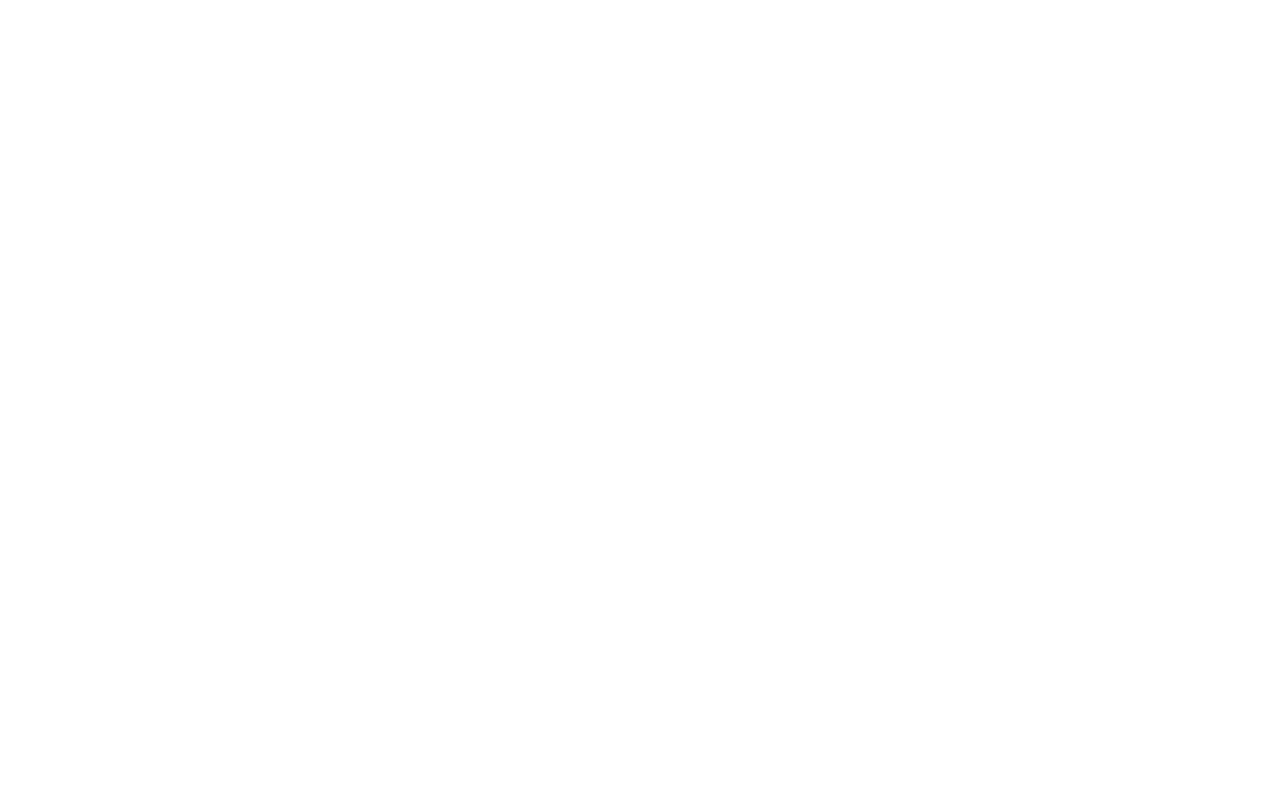
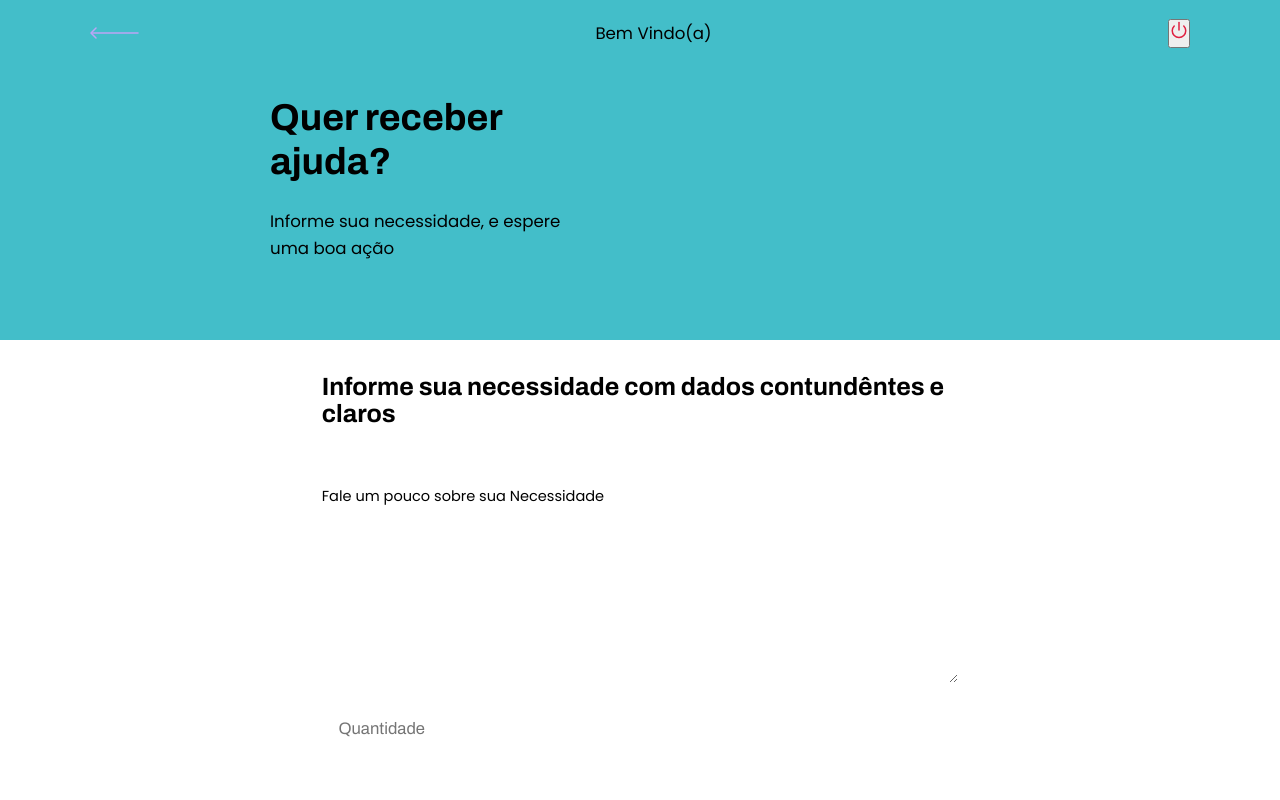
Before and after one commit to VitorBassDev/frontend_helpong, a React (Create React App) app: page /registroNecessidade in a window 1280 px wide. Shown: the top 800 px of the page. Built offline with nearby package versions, Linux system fonts and the light colour scheme.

Commit message:
Evolulução da feature - Renomeação de Rotas Evolução das rotas de necessidade - Listar Todas e Registrar

```diff
--- a/src/pages/Home/index.js
+++ b/src/pages/Home/index.js
@@ -40,7 +40,7 @@ export default function Home() {
               Ajudar
           </Link>
 
-          <Link to="/cadastraNecessidade" className="teach">
+          <Link to="/registroNecessidade" className="teach">
             <img src={teachIcon} alt="Ensinar"/>
               Pedir Ajuda
           </Link>
--- a/src/pages/Necessidade/cadastro.js
+++ b/src/pages/Necessidade/RegistroNecessidade.js
@@ -1,5 +1,6 @@
 import React, {useState} from 'react';
 import { useHistory } from 'react-router-dom';
+import swal from 'sweetalert'
 
 import PageHeader   from '../../componentes/PageHeaderDoador';
 import Input        from '../../componentes/Input';
@@ -32,18 +33,28 @@ export default function Necessidade() {
 		};
 
 		try {
-			const resposta = await api.post('necessidade/novaNecessidade', data, {
+			const resposta = await api.post('necessidade/registraNecessidade', data, {
 				headers:{
 					Authorization: ongId,
 				}
 			});
+			swal({
+				title: "Necessidade Cadastrada com Sucesso ! ",
+        text: `Código de Rastreio: ${resposta.data.identificador}`,
+        icon: "success",
+        button: "Ok!",
+      });
 
-				alert(`Necessidade Cadastrada com Sucesso: ${resposta.data.identificador}`);
-				history.push('/');
+			history.push('/');
 
 		} catch(err){
-			alert('Erro no Cadastro, Tente novamente.');
-		}
+			swal({
+        title: "Algo deu errado !",
+        text: " Veriique Suas Credenciais !",
+        icon: "warning",
+        button: "Tentar Novamente !",
+      });
+    }
 	}
 
 	return (
--- a/src/pages/Necessidade/index.js
+++ b/src/pages/Necessidade/index.js
@@ -1,5 +1,4 @@
 import React, { useState, useEffect} from 'react';
-import { FiTrash2} from 'react-icons/fi';
 
 import PageHeader   from '../../componentes/PageHeaderDoador';
 import warningIcon from '../../assets/images/icons/warning.svg';
@@ -7,16 +6,14 @@ import api from '../../services/api';
 import './styles.css';
 import './stylesOrigin.css';
 
-
 	export default function BuscarNecessidade(e) {
 
 		const [necessidade, setNecessidade] = useState([]);
 
-		//const ongCpf  = localStorage.getItem('ongCpf');
 		const ongId   = localStorage.getItem('ongId');
 
 		useEffect(() => {
-			api.get('necessidade/necessidadeAll', {
+			api.get('necessidade/necessidadeGeral', {
 			headers: {
 				Authorization: ongId,
 			}
@@ -24,20 +21,6 @@ import './stylesOrigin.css';
 				setNecessidade(response.data);
 			})
 		}, [ongId]);
-
-			async function handleDeleteIncident(id){
-			try{
-					await api.delete(`incidents/ ${id}`, {
-						headers:{
-							Authorization: ongId,
-						}
-					});
-
-					setNecessidade(necessidade.filter(incident => incident.id !==id ));
-			} catch (err){
-				alert('Erro ao Deletar o Caso');
-			}
-		}
 
 	return (
 
@@ -51,9 +34,11 @@ import './stylesOrigin.css';
 					<legend>Aqui Estão as Listadas todas as necessidades ainda não antendidas</legend>
 
 					<h1>Casos Cadastrados</h1>
+					<br/>
 						<ul>
 							{necessidade.map(incident =>(
 								<li key={incident.id_necessidade}>
+
 								<strong> Descrição:</strong>
 								<p> {incident.descricao}</p>
 
@@ -65,23 +50,21 @@ import './stylesOrigin.css';
 
 								<strong>Situação: </strong>
 								<p>{incident.situacao}</p>
+								<br/>
+								<br/>
+							</li>
+							))
+							}
 
-								<button onClick={()=> handleDeleteIncident(incident.id)} type="button">
-									<FiTrash2 size={20} color=" #A8a8b3 "> </FiTrash2>
-								</button>
-							</li>
-							))}
 						</ul>
-
 				</fieldset>
 
 				<footer>
 						<p>
-								<img src={warningIcon} alt="Aviso importante"/>
-								Importante! <br/>
-								Preencha todos os dados antes de enviar
+							<img src={warningIcon} alt="Aviso importante"/>
+							Importante! <br/>
+							Preencha todos os dados antes de enviar
 						</p>
-
 				</footer>
 			</main>
 		</div>
--- a/src/routes.js
+++ b/src/routes.js
@@ -12,7 +12,7 @@ import RegistroOng from './pages/Registro/RegistroOng'
 import RegistroDoador from './pages/Registro/RegistroDoador'
 
 import todasNecessidades from './pages/Necessidade/'
-import CadastroNecessidade from './pages/Necessidade/cadastro'
+import RegistroNecessidade from './pages/Necessidade/RegistroNecessidade'
 
 import PerfilOng from './pages/Perfil/'
 
@@ -26,18 +26,18 @@ export default function Routes(){
         <Route path="/" exact           component={Home}/>
 
         <Route path="/login"            component={Login}/>
-        <Route path="/authOng"         component={AuthOng}/>
-        <Route path="/authDoador"      component={AuthDoador}/>
+        <Route path="/authOng"          component={AuthOng}/>
+        <Route path="/authDoador"       component={AuthDoador}/>
 
         <Route path="/registro"         component={Registro} />
         <Route path="/registroOng"      component={RegistroOng}/>
         <Route path="/registroDoador"   component={RegistroDoador}/>
 
 
-        <Route path="/cadastraNecessidade"   component={CadastroNecessidade}/>
-        <Route path="/necessidades"   component={todasNecessidades}/>
+        <Route path="/registroNecessidade"   component={RegistroNecessidade}/>
+        <Route path="/necessidades"     component={todasNecessidades}/>
 
-        <Route path="/perfilOng"   component={PerfilOng}/>
+        <Route path="/perfilOng"        component={PerfilOng}/>
       </Switch>
     </BrowserRouter>
   );
```
